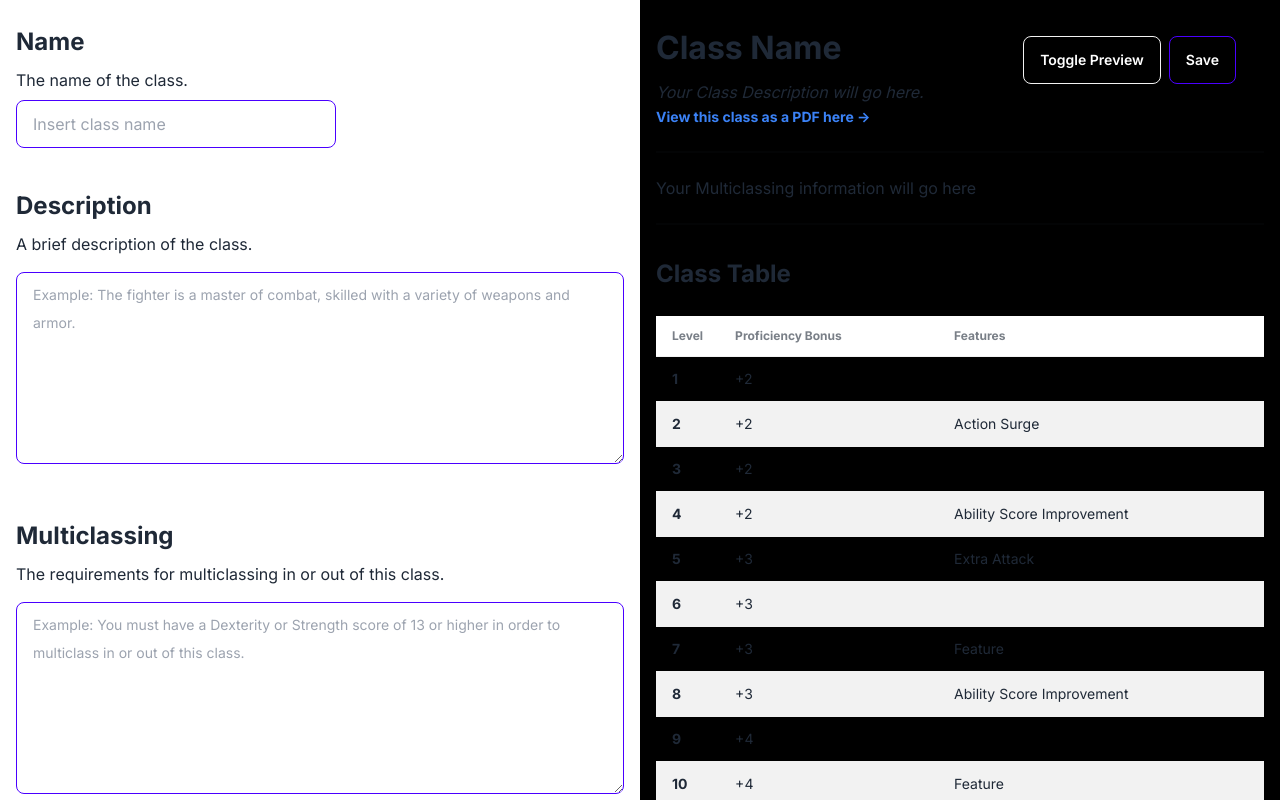
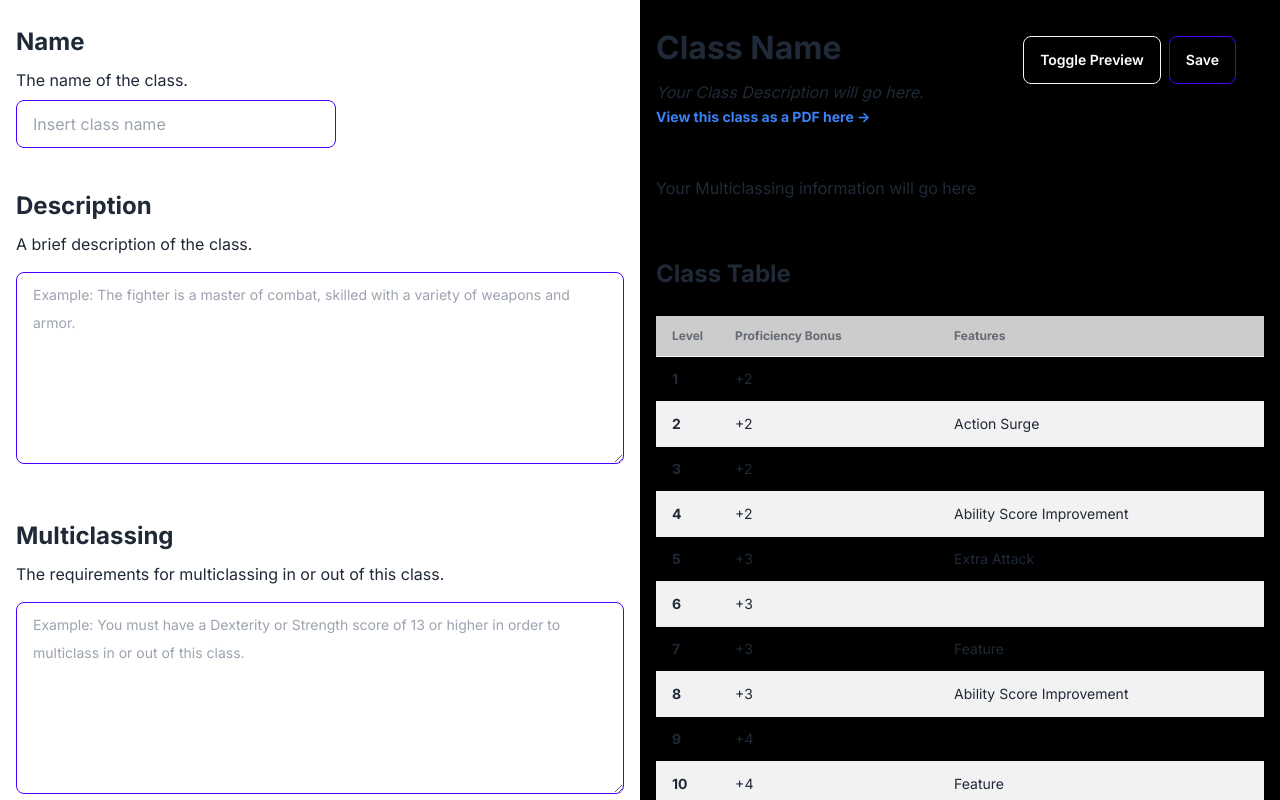
Before and after one commit to mramazzini/world, a Next.js app: page /class/create in a window 1280 px wide. Built offline with nearby package versions, Linux system fonts and the light colour scheme.

Commit message:
removed package-lock

```diff
--- a/src/app/(root)/class/[className]/subclass/(SelectSubclass)/page.tsx
+++ b/src/app/(root)/class/[className]/subclass/(SelectSubclass)/page.tsx
@@ -50,8 +50,8 @@ const Page = () => {
       <table className="table-zebra table-sm w-full">
         <thead>
           <tr>
-            <th className="text-left bg-black/20 w-[8%] ">Name</th>
-            <th className="text-left bg-black/20 ">Description</th>
+            <th className="text-left bg-black/20 w-[8%]">Name</th>
+            <th className="text-left bg-black/20">Description</th>
             <th className="text-left bg-black/20 w-[8%]">Source</th>
             <th className="text-left bg-black/20 w-[8%]">Last Updated</th>
           </tr>
--- a/src/app/components/CreateClass/ClassTable.tsx
+++ b/src/app/components/CreateClass/ClassTable.tsx
@@ -24,22 +24,27 @@ const ClassTable = ({
       <table className="table table-zebra sm:table-xs md:table-sm lg:table-md my-4 table-pin-rows max-w-[1800px]">
         <thead>
           <tr>
-            <th className="w-[5%]">Level</th>
-            <th>Proficiency Bonus</th>
-            <th className="">Features</th>
+            <th className="text-left bg-black/20 w-[5%]">Level</th>
+            <th className="text-left bg-black/20 ">Proficiency Bonus</th>
+            <th className="text-left bg-black/20 ">Features</th>
             {customFields.map((field) => (
-              <th key={field.id}>{field.name}</th>
+              <th className="text-left bg-black/20 " key={field.id}>
+                {field.name}
+              </th>
             ))}
             {classObj.cantripsKnown.find((c) => c > 0) && (
-              <th>Cantrips Known</th>
+              <th className="text-left bg-black/20 ">Cantrips Known</th>
             )}
-            {classObj.spellsKnown.find((c) => c > 0) && <th>Spells Known</th>}
+            {classObj.spellsKnown.find((c) => c > 0) && (
+              <th className="text-left bg-black/20 ">Spells Known</th>
+            )}
 
             {casterType &&
               classObj.spellCaster &&
               classObj.displaySpellList &&
               numberArray(1, 9).map((num) => (
                 <th
+                  className="text-left bg-black/20 "
                   style={{
                     padding: "0.5rem",
                     width: "2rem",
```
Also changed, not shown: 2 other files (tests, documents, lock files or other folders).
